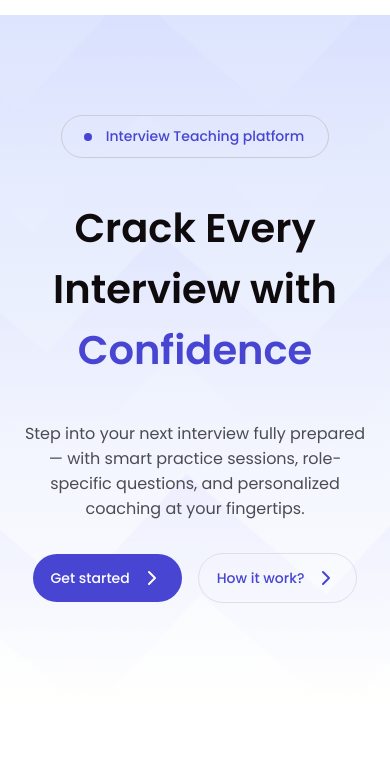
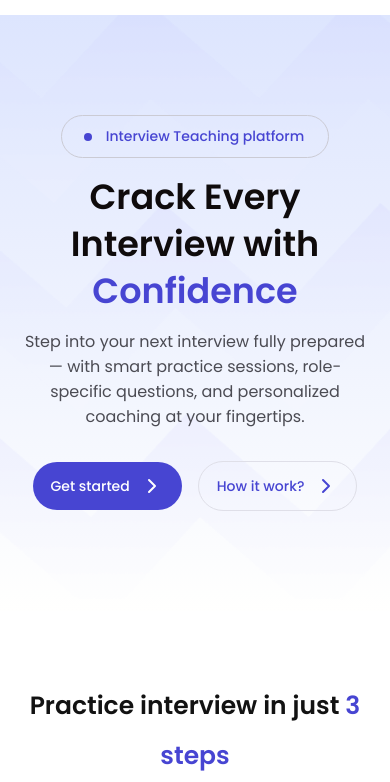
Before and after one commit to piojeet/nexus4, a plain HTML site: page index.html in a window 390 px wide. Shown: the part 55-837 px from the top of the page. Drawn offline with Linux system fonts and the light colour scheme.

Commit message:
first commit

```diff
--- a/css/style.css
+++ b/css/style.css
@@ -4,28 +4,35 @@
     box-sizing: border-box;
 }
 
-html, body {
+html,
+body {
     width: 100%;
     height: 100%;
 }
 
 @font-face {
     font-family: 'Poppins-Regular';
-    src: url('../fonts/Poppins-Regular.ttf') format('opentype');
+    src: url('../fonts/Poppins-Regular.woff2') format('woff2'),
+        url('../fonts/Poppins-Regular.woff') format('woff'),
+        url('../fonts/Poppins-Regular.ttf') format('opentype');
     font-weight: normal;
     font-style: normal;
 }
 
 @font-face {
     font-family: 'Poppins-Medium';
-    src: url('../fonts/Poppins-Medium.ttf') format('opentype');
+    src: url('../fonts/Poppins-Medium.woff2') format('woff2'),
+        url('../fonts/Poppins-Medium.woff') format('woff'),
+        url('../fonts/Poppins-Medium.ttf') format('opentype');
     font-weight: normal;
     font-style: normal;
 }
 
 @font-face {
     font-family: 'Poppins-SemiBold';
-    src: url('../fonts/Poppins-SemiBold.ttf') format('opentype');
+    src: url('../fonts/Poppins-SemiBold.woff2') format('woff2'),
+        url('../fonts/Poppins-SemiBold.woff') format('woff'),
+        url('../fonts/Poppins-SemiBold.ttf') format('opentype');
     font-weight: normal;
     font-style: normal;
 }
@@ -141,13 +148,16 @@ html, body {
 }
 
 .hero-title {
-    font-size: 100px;
+    font-size: 80px;
     font-weight: 600;
     color: var(--dark-black);
     text-align: center;
     line-height: 112px;
     font-family: var(--poppins-semiBold);
     margin: 40px 0;
+    max-width: 20ch;
+    width: 100%;
+    margin: 0 auto;
 }
 
 .highlight {
@@ -1100,7 +1110,7 @@ footer {
 }
 
 .interview-title {
-    font-size: 40px;
+    font-size: 35px;
     font-family: var(--poppins-semiBold);
     font-weight: 600;
     color: var(--primary-dark-black);
@@ -2097,9 +2107,9 @@ footer {
     }
 
     .interview-transactions-box {
-    width: auto;
-    min-width: 650px;
-}
+        width: auto;
+        min-width: 650px;
+    }
 
 }
 
@@ -2111,16 +2121,20 @@ footer {
     }
 
     .same-h2 {
-        font-size: 35px;
+        font-size: 28px;
         line-height: 50px;
     }
 
+    .features-header h2 {
+        font-size: 28px;
+    }
+
     .interview-title {
-        font-size: 30px !important;
+        font-size: 25px !important;
     }
 
     .pricing-header {
-        font-size: 23px;
+        font-size: 22px !important;
     }
 
     .pricing-desc,
@@ -2182,6 +2196,11 @@ footer {
     .interview-history-main {
         padding: 0;
     }
+
+    .interview-nav-link {
+        font-size: 16px;
+        padding: 13px 21px;
+    }
 }
 
 @media only screen and (max-width: 600px) {
@@ -2190,8 +2209,9 @@ footer {
     }
 
     .hero-title {
-        font-size: 40px;
-        line-height: 61px;
+        font-size: 35px;
+        line-height: 47px;
+        margin: 15px 0;
     }
 
     .hero-content {
```
Also changed, not shown: pages/transaction-screen.html (+1 -1 lines), fonts/Poppins-Medium.woff (added), fonts/Poppins-Medium.woff2 (added), fonts/Poppins-Regular.woff (added), fonts/Poppins-Regular.woff2 (added), fonts/Poppins-SemiBold.woff (added), fonts/Poppins-SemiBold.woff2 (added).
